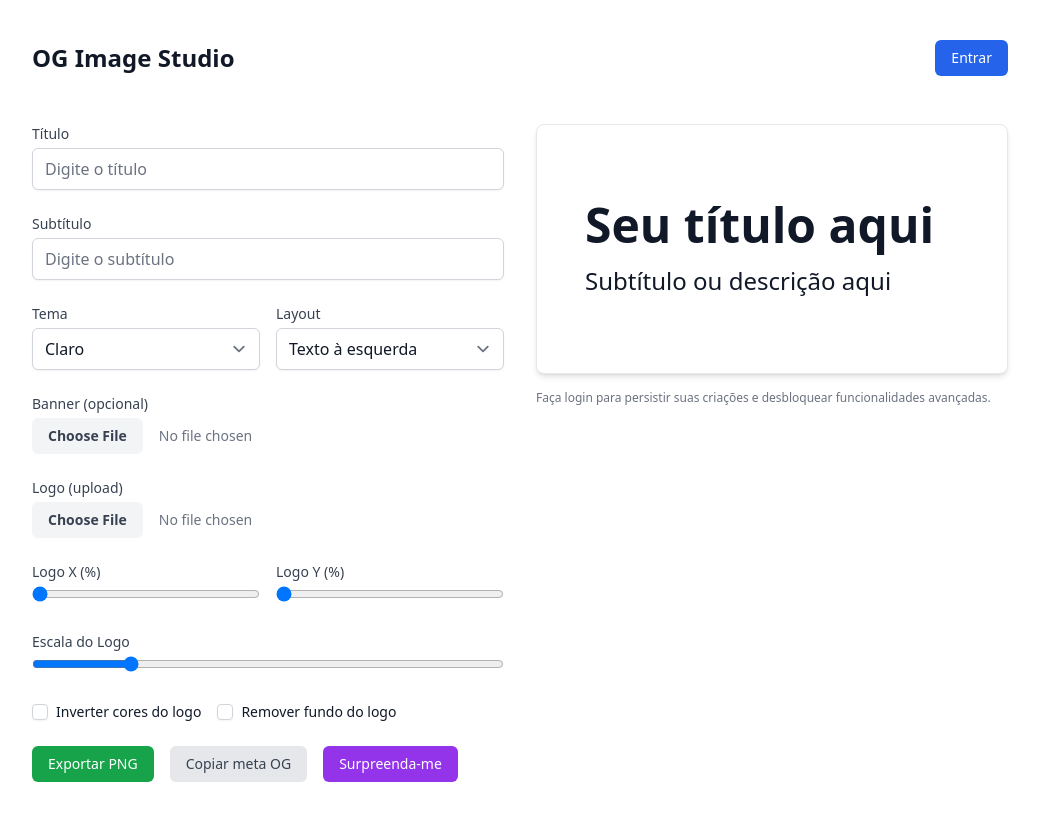
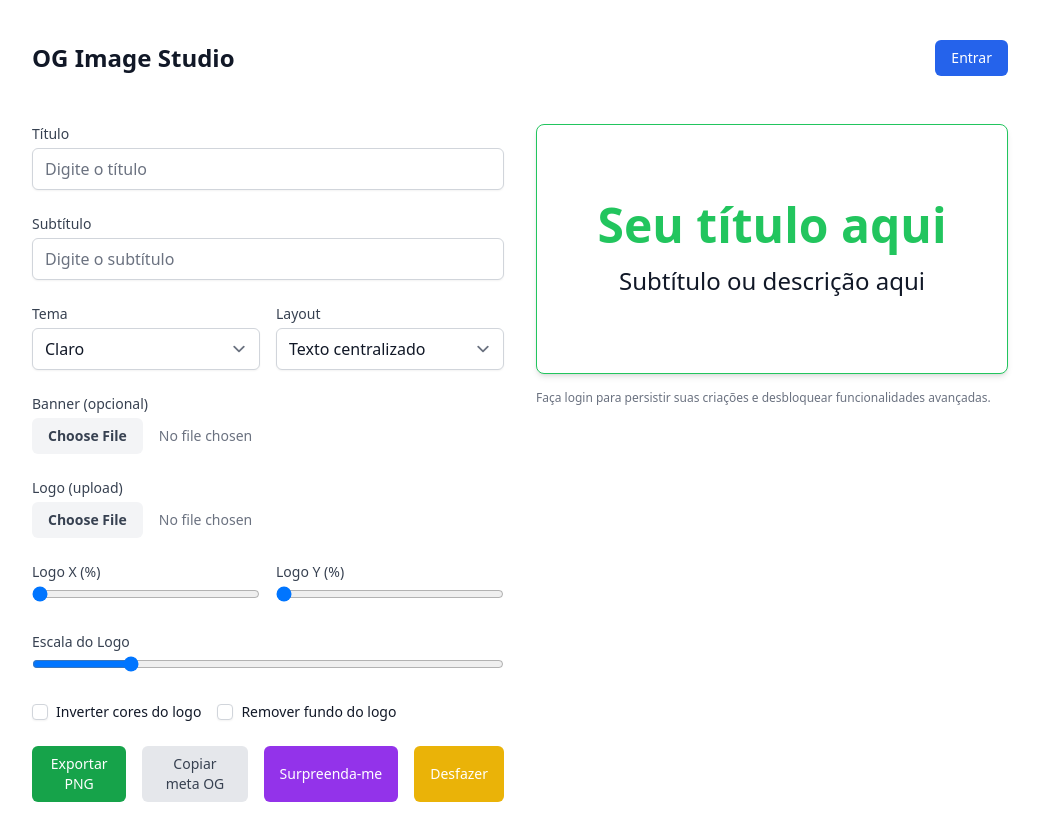
Before and after one commit to joaodeconto/og-generator, a Next.js app: page / in a window 1280 px wide. Both pictures are taken after a click on the button "Surpreenda‑me". Shown: the whole page, without its empty margins (120-1159 px from the left). Built offline with nearby package versions, Linux system fonts and the light colour scheme; no server answers.

Commit message:
feat: generate random theme layout and colors

```diff
--- a/components/CanvasStage.tsx
+++ b/components/CanvasStage.tsx
@@ -2,7 +2,7 @@
 
 import Image from 'next/image';
 import { useEditorStore } from 'lib/editorStore';
-import { useEffect, useRef, useState } from 'react';
+import { useEffect, useState } from 'react';
 
 /**
  * A simple visual representation of the generated Open Graph image. This
@@ -16,6 +16,7 @@ export default function CanvasStage() {
     subtitle,
     theme,
     layout,
+    accentColor,
     bannerUrl,
     logoFile,
     logoPosition,
@@ -43,7 +44,8 @@ export default function CanvasStage() {
 
   return (
     <div
-      className={`relative w-full h-0 pt-[52.5%] overflow-hidden rounded-lg shadow-md border border-gray-200 ${themeClasses}`}
+      className={`relative w-full h-0 pt-[52.5%] overflow-hidden rounded-lg shadow-md border ${themeClasses}`}
+      style={{ borderColor: accentColor }}
     >
       {/* Banner */}
       {bannerUrl && (
@@ -60,7 +62,10 @@ export default function CanvasStage() {
       <div
         className={`absolute inset-0 flex flex-col justify-center px-12 py-8 space-y-4 ${layoutClasses}`}
       >
-        <h1 className="text-3xl md:text-5xl font-bold leading-tight break-words">
+        <h1
+          className="text-3xl md:text-5xl font-bold leading-tight break-words"
+          style={{ color: accentColor }}
+        >
           {title || 'Seu título aqui'}
         </h1>
         <p className="text-lg md:text-2xl max-w-prose">
--- a/components/ExportControls.tsx
+++ b/components/ExportControls.tsx
@@ -2,6 +2,8 @@
 
 import { useEditorStore } from 'lib/editorStore';
 import { useSession } from 'next-auth/react';
+import { useState } from 'react';
+import { generateRandomStyle, type RandomStyle } from 'lib/randomStyle';
 
 /**
  * Buttons to export the generated Open Graph image and copy the associated
@@ -9,8 +11,9 @@ import { useSession } from 'next-auth/react';
  * is left as a TODO for future sprints.
  */
 export default function ExportControls() {
-  const { title, subtitle } = useEditorStore();
+  const { title, subtitle, theme, layout, accentColor, setTheme, setLayout, setAccentColor } = useEditorStore();
   const { data: session } = useSession();
+  const [prevStyle, setPrevStyle] = useState<RandomStyle | null>(null);
 
   const handleCopyMeta = async () => {
     const tags = [
@@ -35,7 +38,19 @@ export default function ExportControls() {
   };
 
   const handleSurprise = () => {
-    alert('Funcionalidade “Surpreenda-me” não implementada ainda.');
+    setPrevStyle({ theme, layout, accentColor });
+    const random = generateRandomStyle();
+    setTheme(random.theme);
+    setLayout(random.layout);
+    setAccentColor(random.accentColor);
+  };
+
+  const handleUndo = () => {
+    if (!prevStyle) return;
+    setTheme(prevStyle.theme);
+    setLayout(prevStyle.layout);
+    setAccentColor(prevStyle.accentColor);
+    setPrevStyle(null);
   };
 
   return (
@@ -58,6 +73,14 @@ export default function ExportControls() {
       >
         Surpreenda‑me
       </button>
+      {prevStyle && (
+        <button
+          onClick={handleUndo}
+          className="rounded-md bg-yellow-500 px-4 py-2 text-sm font-medium text-white hover:bg-yellow-600"
+        >
+          Desfazer
+        </button>
+      )}
     </div>
   );
 }
--- a/lib/editorStore.ts
+++ b/lib/editorStore.ts
@@ -11,6 +11,7 @@ export interface EditorState {
   subtitle: string;
   theme: 'light' | 'dark';
   layout: 'left' | 'center';
+  accentColor: string;
   bannerUrl?: string;
   logoFile?: File;
   logoPosition: { x: number; y: number };
@@ -22,6 +23,7 @@ export interface EditorState {
   setSubtitle: (value: string) => void;
   setTheme: (value: 'light' | 'dark') => void;
   setLayout: (value: 'left' | 'center') => void;
+  setAccentColor: (value: string) => void;
   setBannerUrl: (value: string | undefined) => void;
   setLogoFile: (file: File | undefined) => void;
   setLogoPosition: (x: number, y: number) => void;
@@ -35,6 +37,7 @@ export const useEditorStore = create<EditorState>((set) => ({
   subtitle: '',
   theme: 'light',
   layout: 'left',
+  accentColor: '#3b82f6',
   logoPosition: { x: 0, y: 0 },
   logoScale: 1,
   invertLogo: false,
@@ -43,6 +46,7 @@ export const useEditorStore = create<EditorState>((set) => ({
   setSubtitle: (value) => set({ subtitle: value }),
   setTheme: (value) => set({ theme: value }),
   setLayout: (value) => set({ layout: value }),
+  setAccentColor: (value) => set({ accentColor: value }),
   setBannerUrl: (value) => set({ bannerUrl: value }),
   setLogoFile: (file) => set({ logoFile: file }),
   setLogoPosition: (x, y) => set({ logoPosition: { x, y } }),
--- /dev/null
+++ b/lib/randomStyle.ts
@@ -0,0 +1,24 @@
+export interface RandomStyle {
+  theme: 'light' | 'dark';
+  layout: 'left' | 'center';
+  accentColor: string;
+}
+
+const themes: RandomStyle['theme'][] = ['light', 'dark'];
+const layouts: RandomStyle['layout'][] = ['left', 'center'];
+// A handful of pleasant accent colors
+const colors: string[] = [
+  '#3b82f6', // blue
+  '#ef4444', // red
+  '#22c55e', // green
+  '#f59e0b', // amber
+  '#a855f7', // purple
+  '#ec4899' // pink
+];
+
+export function generateRandomStyle(): RandomStyle {
+  const theme = themes[Math.floor(Math.random() * themes.length)];
+  const layout = layouts[Math.floor(Math.random() * layouts.length)];
+  const accentColor = colors[Math.floor(Math.random() * colors.length)];
+  return { theme, layout, accentColor };
+}
```
